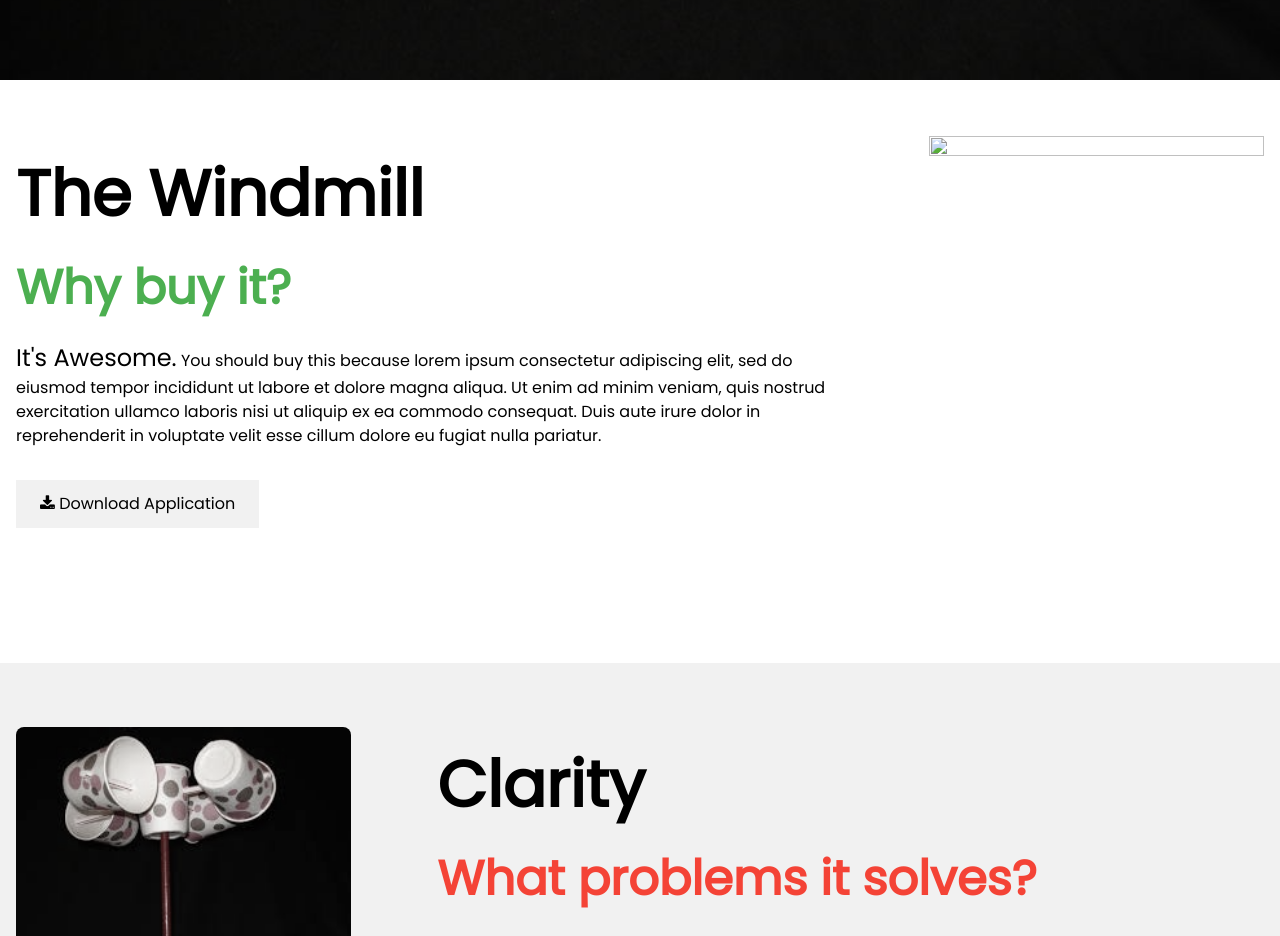
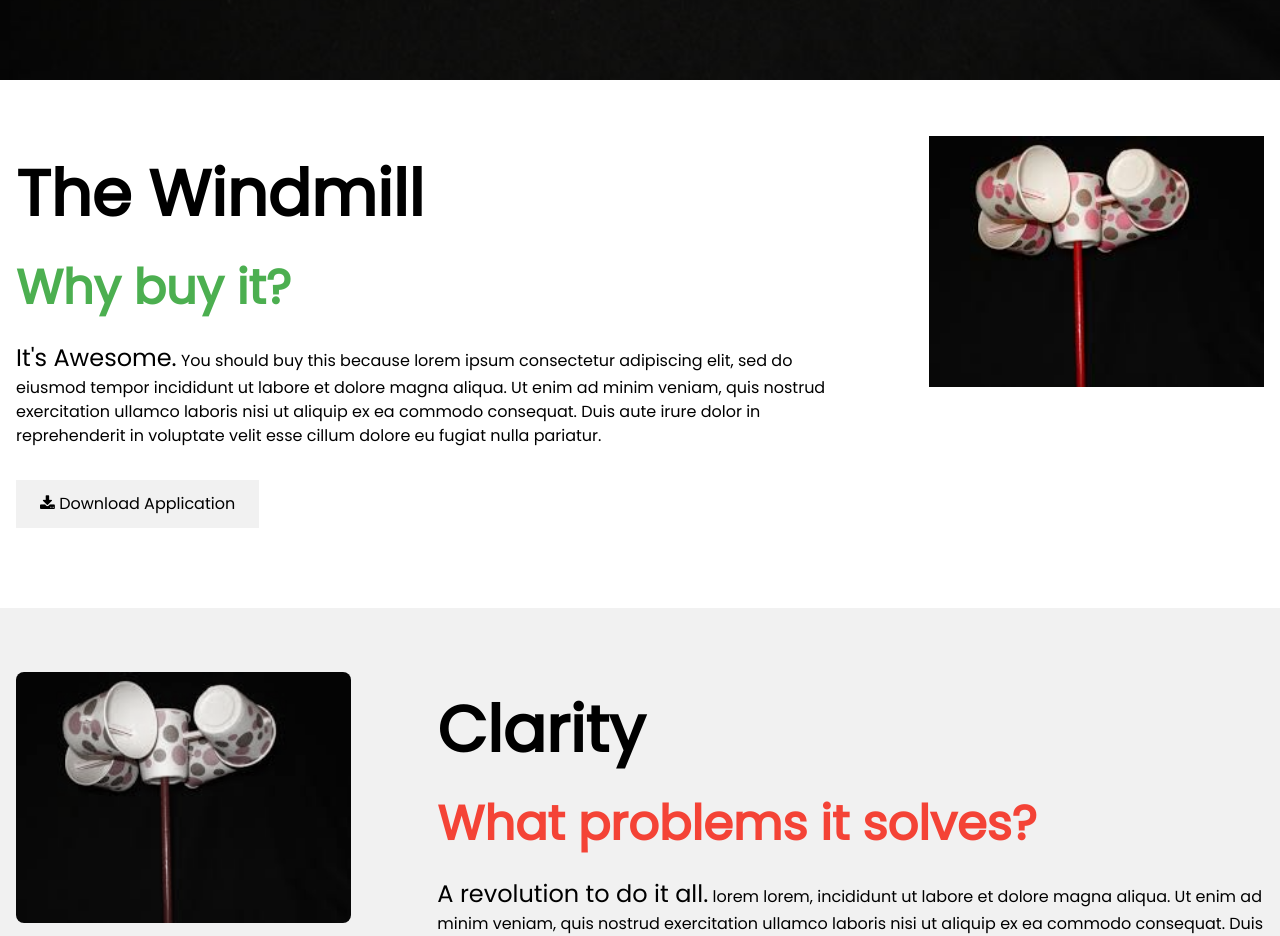
Before and after one commit to creativeGroup2/creativeGroup2.github.io, a plain HTML site: page index.html in a window 1280 px wide. Shown: the part 880-1816 px from the top of the page. Drawn offline with nearby package versions, Linux system fonts and the light colour scheme.

Commit message:
small change

```diff
--- a/index.html
+++ b/index.html
@@ -64,12 +64,12 @@ img {margin-bottom: -8px;}
       </button>
     </div>
     <div class="w3-col l4 m6">
-      <img src="/w3images/img_app.jpg" class="w3-image w3-right w3-hide-small" width="335" height="471">
+      <img src="img/stuff.jpg" class="w3-image w3-right w3-hide-small" width="335" height="471">
       <div class="w3-center w3-hide-large w3-hide-medium">
         <button class="w3-button w3-block w3-padding-large" onclick="document.getElementById('download').style.display='block'">
           <i class="fa fa-download"></i> Download Webpage
         </button>
-        <img src="/w3images/img_app.jpg" class="w3-image w3-margin-top" width="335" height="471">
+        <img src="img/stuff.jpg" class="w3-image w3-margin-top" width="335" height="471">
       </div>
     </div>
   </div>
```
